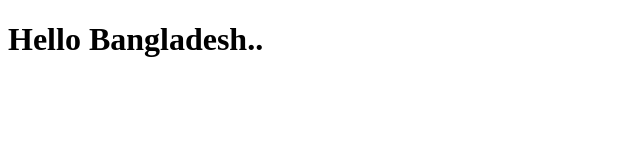
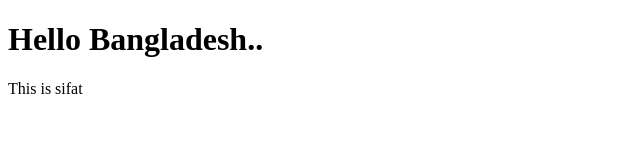
Before and after one commit to sifatullahsu/simple, a plain HTML site: page index.html in a window 1280 px wide. Shown: the full height of the page, 0-640 px from the left. Drawn offline with Linux system fonts and the light colour scheme.

Commit message:
Second Time

```diff
--- a/index.html
+++ b/index.html
@@ -8,5 +8,6 @@
 </head>
 <body>
     <h1>Hello Bangladesh..</h1>
+    <p>This is sifat</p>
 </body>
 </html>
```
